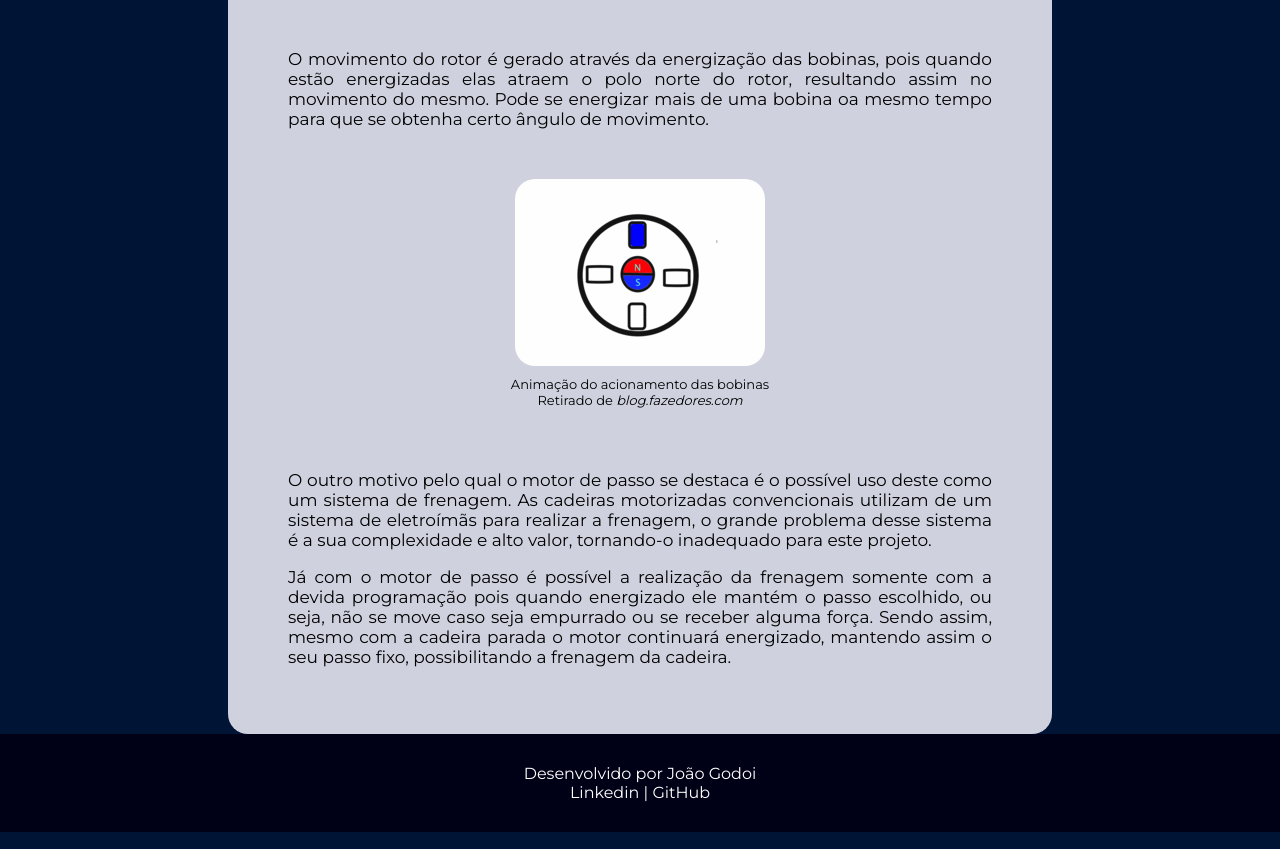
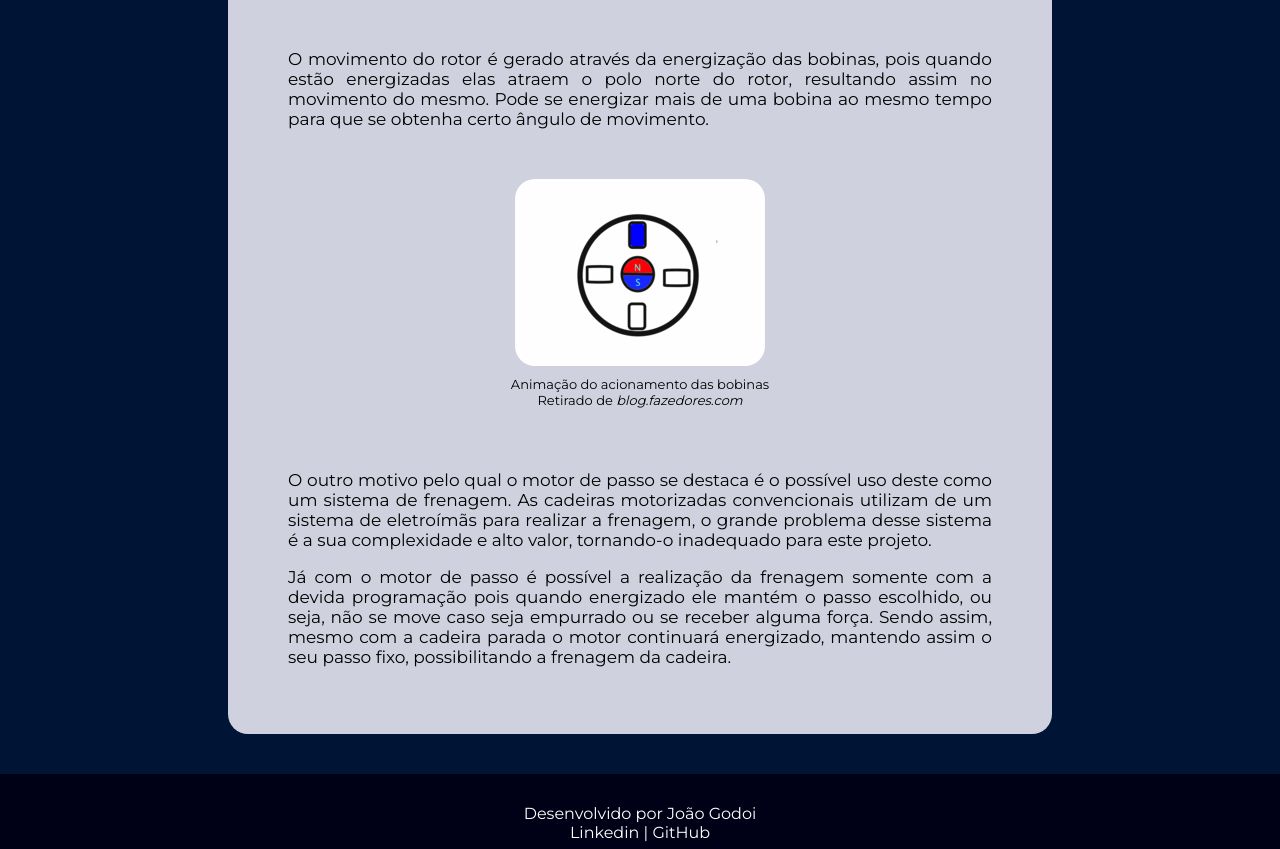
Before and after one commit to Joao-Godoi/C.R.M.A, a plain HTML site: page docs/WebSite/Codes/mecanismo.html in a window 1280 px wide. Shown: the part 2808-3657 px from the top of the page. Drawn offline with Linux system fonts and the light colour scheme.

Commit message:
Documentação do Projeto

```diff
--- a/docs/WebSite/Codes/mecanismo.html
+++ b/docs/WebSite/Codes/mecanismo.html
@@ -68,7 +68,7 @@
                     Retirado de <i>www.feis.unesp.br</i>
                 </figcaption>
             </figure> <br>
-            <p>O movimento do rotor é gerado através da energização das bobinas, pois quando estão energizadas elas atraem o polo norte do rotor, resultando assim no movimento do mesmo. Pode se energizar mais de uma bobina oa mesmo tempo para que se obtenha certo ângulo de movimento.</p>
+            <p>O movimento do rotor é gerado através da energização das bobinas, pois quando estão energizadas elas atraem o polo norte do rotor, resultando assim no movimento do mesmo. Pode se energizar mais de uma bobina ao mesmo tempo para que se obtenha certo ângulo de movimento.</p>
             <figure>
                 <img src="../Imagens/Motor_De_Passo.gif" alt="Gif motor de passo">
                 <figcaption>
--- a/docs/WebSite/Codes/style.css
+++ b/docs/WebSite/Codes/style.css
@@ -93,6 +93,7 @@ section.corpo {
     background: #cfd1de;
     width: 55%;
     margin: auto;
+    margin-bottom: 40px;
     padding: 50px 60px;
     border-radius: 20px;
 }
@@ -258,4 +259,5 @@ footer a:hover{
             max-width:100%;
             height:auto;
     }
+
 }
```
Also changed, not shown: docs/WebSite/Codes/estrutura.html (+1 -1 lines), docs/index.html (+1 -1 lines), 2 other files.
